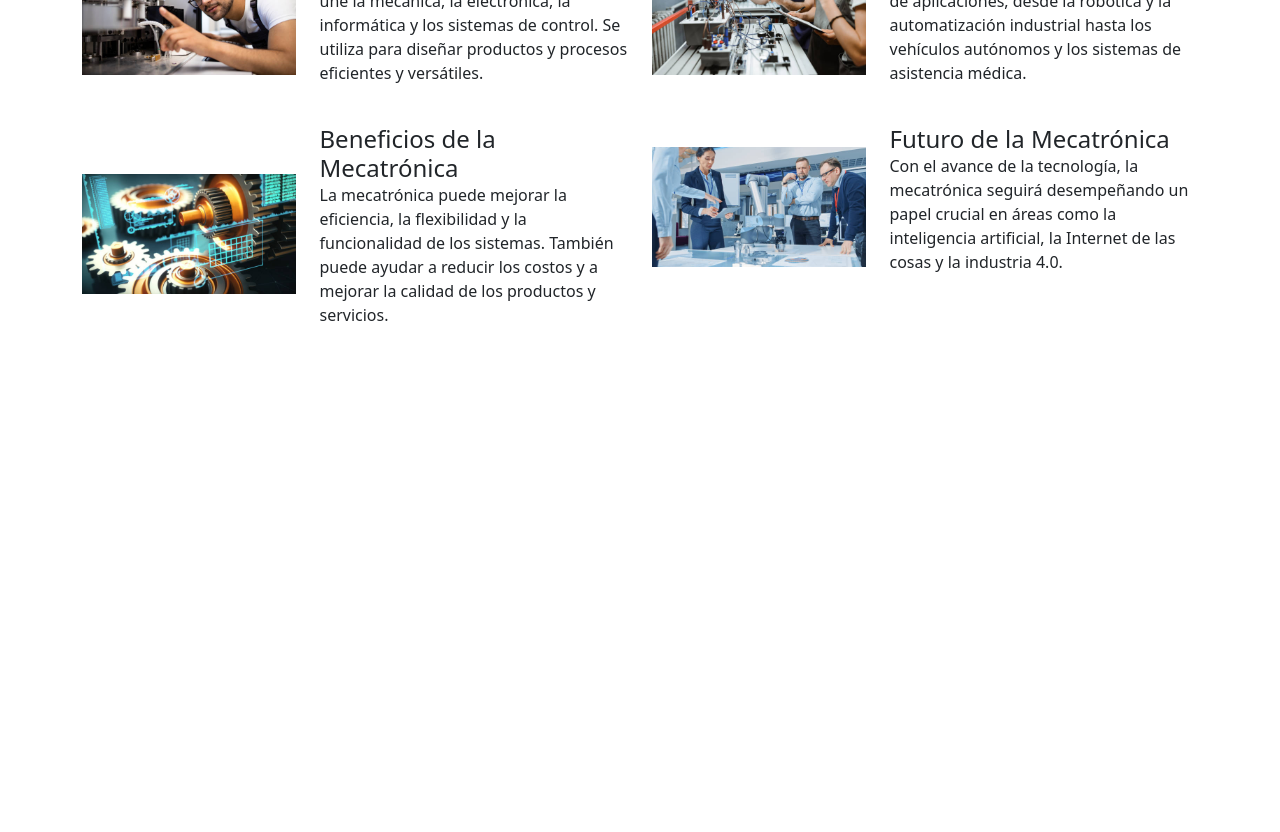
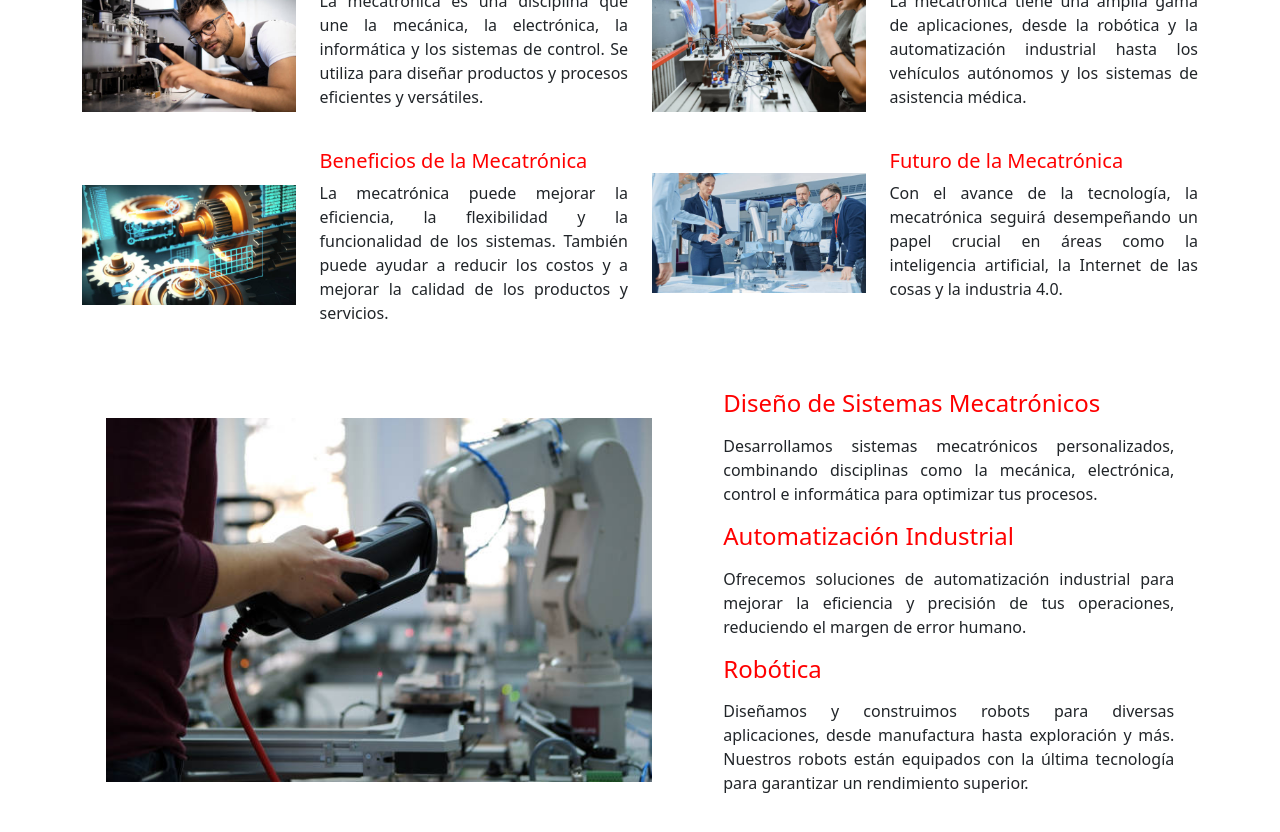
Before and after one commit to Darioantonio20/MecaSoft-Front-end, a React (Vite) app in the folder MecaSoft/: page / in a window 1280 px wide. Shown: the part 300-1132 px from the top of the page. Before the commit the page ends 800 px from the top, so only its background shows below. Built offline with nearby package versions, Linux system fonts and the light colour scheme.

Commit message:
[ADD] section 2

```diff
--- a/MecaSoft/src/molecules/Section1.jsx
+++ b/MecaSoft/src/molecules/Section1.jsx
@@ -43,8 +43,8 @@ function Section1() {
             <section id="constructions" class="constructions">
                 <div class="container" data-aos="fade-up">
                     <div class="section-header">
-                        <h2>Construcciones Mecatrónicas</h2>
-                        <p>La mecatrónica juega un papel crucial en el diseño y construcción de sistemas y productos eficientes. Desde la robótica hasta la automatización industrial, la mecatrónica está transformando la forma en que construimos y operamos maquinaria.</p>
+                        <h1 style={{color: 'red', textAlign: 'center'}} className='mt-3 mb-3'>Construcciones Mecatrónicas</h1>
+                        <h5 style={{textAlign: 'center'}} className='mt-3 mb-5'>La mecatrónica, combinando robótica y automatización industrial, está revolucionando el diseño, construcción y operación de sistemas eficientes.</h5>
                     </div>
                     <div class="row gy-4">
                     {cardData.map((card, index) => (
@@ -58,8 +58,8 @@ function Section1() {
                                     </div>
                                     <div class="col-xl-7 d-flex align-items-center">
                                         <div class="card-body">
-                                            <h4 class="card-title">{card.title}</h4>
-                                            <p>{card.text}</p>
+                                            <h5 class="card-title mb-2" style={{color: 'red'}}>{card.title}</h5>
+                                            <p style={{textAlign: 'justify'}}>{card.text}</p>
                                         </div>
                                     </div>
                                 </div>
--- /dev/null
+++ b/MecaSoft/src/molecules/Section2.jsx
@@ -0,0 +1,47 @@
+import ImgSection2 from "../assets/img/imgSection2.jpg";
+
+function Section2() {
+    const services = [
+        {
+            title: "Diseño de Sistemas Mecatrónicos",
+            description: "Desarrollamos sistemas mecatrónicos personalizados, combinando disciplinas como la mecánica, electrónica, control e informática para optimizar tus procesos.",
+            delay: 100
+        },
+        {
+            title: "Automatización Industrial",
+            description: "Ofrecemos soluciones de automatización industrial para mejorar la eficiencia y precisión de tus operaciones, reduciendo el margen de error humano.",
+            delay: 200
+        },
+        {
+            title: "Robótica",
+            description: "Diseñamos y construimos robots para diversas aplicaciones, desde manufactura hasta exploración y más. Nuestros robots están equipados con la última tecnología para garantizar un rendimiento superior.",
+            delay: 300
+        }
+    ];
+
+    return (
+        <>
+            <section id="alt-services" className="alt-services mt-5 mb-5">
+                <div className="container" data-aos="fade-up">
+                    <div className="row justify-content-around gy-4">
+                        <div className="col-lg-6 img-bg d-flex justify-content-center align-items-center" data-aos="zoom-in" data-aos-delay="100">
+                            <img src={ImgSection2} className="img-fluid" alt=""/>
+                        </div>
+                        <div className="col-lg-5 d-flex flex-column justify-content-center">
+                            {services.map((service, index) => (
+                                <div className="icon-box d-flex position-relative" data-aos="fade-up" data-aos-delay={service.delay} key={index}>
+                                    <div>
+                                        <h4><p href="" className="stretched-link" style={{color: 'red'}}>{service.title}</p></h4>
+                                        <p style={{textAlign: 'justify'}}>{service.description}</p>
+                                    </div>
+                                </div>
+                            ))}
+                        </div>
+                    </div>
+                </div>
+            </section>
+        </>
+     );
+}
+
+export default Section2;
--- a/MecaSoft/src/pages/LandingPage.jsx
+++ b/MecaSoft/src/pages/LandingPage.jsx
@@ -1,11 +1,13 @@
 import NavBar from "../atoms/NavBar";
 import Section1 from "../molecules/Section1";
+import Section2 from "../molecules/Section2";
 
 function LandingPage() {
     return (
         <>
         <NavBar/>
         <Section1/>
+        <Section2/>
         </>
      );
 }
```
Also changed, not shown: MecaSoft/src/assets/img/imgSection2.jpg (added).
